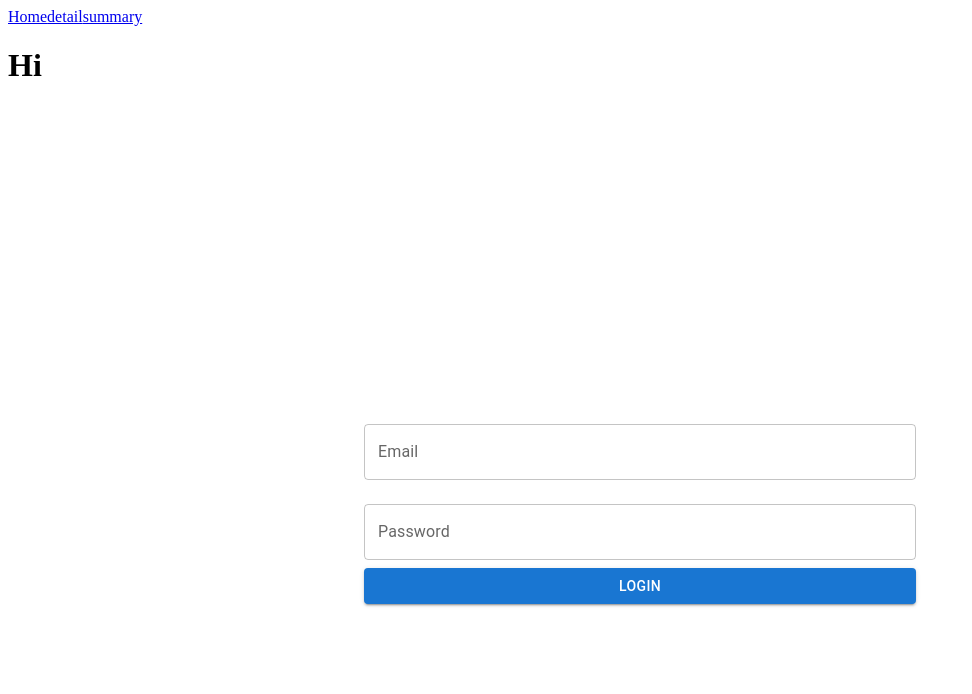
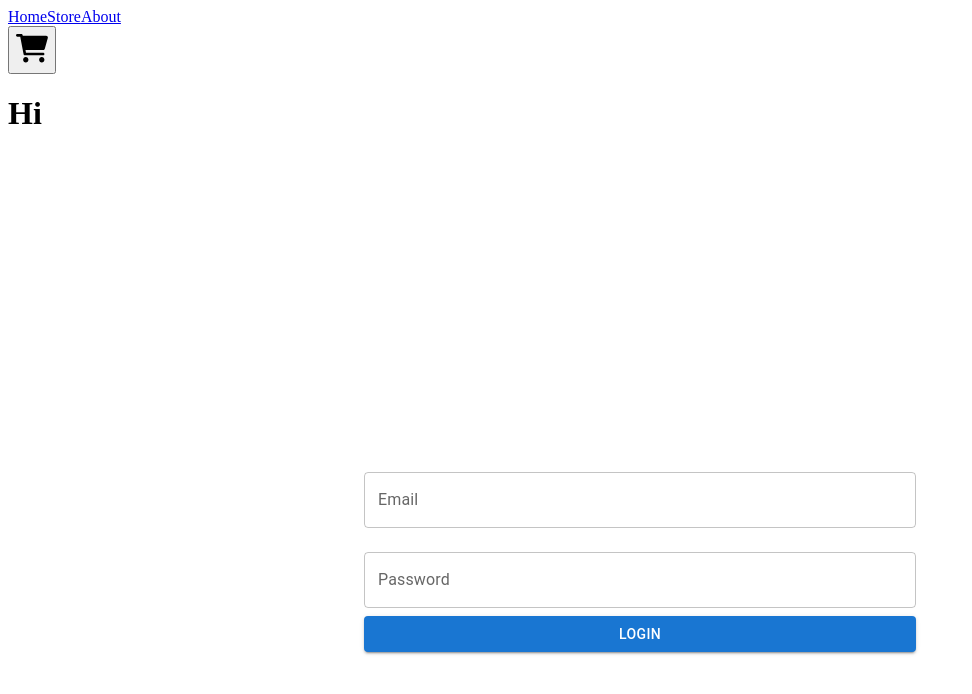
Before and after one commit to Kazamaki76/CodeMobile, a React (Vite) app in the folder codemobile/: page / in a window 1280 px wide. Shown: the top 694 px of the page, without its empty margins (0-972 px from the left). Built offline with nearby package versions, Linux system fonts and the light colour scheme.

Commit message:
add localstorage + add nav bar

```diff
--- a/codemobile/package.json
+++ b/codemobile/package.json
@@ -11,8 +11,10 @@
   },
   "dependencies": {
     "@hookform/resolvers": "^3.6.0",
+    "@reduxjs/toolkit": "^2.2.5",
     "react": "^18.2.0",
-    "react-dom": "^18.2.0"
+    "react-dom": "^18.2.0",
+    "react-redux": "^9.1.2"
   },
   "devDependencies": {
     "@types/react": "^18.3.3",
--- a/codemobile/src/App.tsx
+++ b/codemobile/src/App.tsx
@@ -1,26 +1,38 @@
-import {Routes, Route} from 'react-router-dom'
-import { Container } from 'react-bootstrap'
-import { Home } from './pages/HomePage'
-import { Login } from './pages/LoginPage'
-import { Detail } from './pages/DetailPage'
-import { Summary } from './pages/SummaryPage'
-import { Navbar } from './components/navbar'
+import React, { useEffect, useState } from 'react';
+import { BrowserRouter as Router, Routes, Route, Navigate } from 'react-router-dom';
+import { Container } from 'react-bootstrap';
+import { Home } from './pages/HomePage';
+import {Login} from './pages/LoginPage';
+import Detail from './pages/DetailPage';
+import { Summary } from './pages/SummaryPage';
+import { Navbar } from './components/navbar';
+
 function App() {
+  const [loggedIn, setLoggedIn] = useState<boolean>(() => {
+    const token = localStorage.getItem('authToken');
+    return token !== null;
+  });
 
+  useEffect(() => {
+    const token = localStorage.getItem('authToken');
+    setLoggedIn(token !== null);
+  }, []);
 
   return (
     <>
-    <Navbar />
-    <Container className='mb-4'>
-      <Routes>
-        <Route path="/" element={<Login/>} />
-        <Route path="/home" element={ <Home/>} />
-        <Route path="/detail" element={ <Detail/>} />
-        <Route path="/summary" element={ <Summary/>} />
-      </Routes>
-    </Container>
+      <Navbar />
+      <Container className='mb-4'>
+        <Routes>
+          <Route path="/" element={loggedIn ? <Navigate to="/home" /> : <Login setIsLoggedIn={setLoggedIn} />} />
+          <Route path="/login" element={loggedIn ? <Navigate to="/home" /> : <Login setIsLoggedIn={setLoggedIn} />} />
+          <Route path="/home" element={loggedIn ? <Home /> : <Navigate to="/login" />} />
+          <Route path="/detail" element={loggedIn ? <Detail /> : <Navigate to="/login" />} />
+          <Route path="/summary" element={loggedIn ? <Summary /> : <Navigate to="/login" />} />
+          <Route path="*" element={<Navigate to={loggedIn ? "/home" : "/login"} />} />
+        </Routes>
+      </Container>
     </>
-  )
+  );
 }
 
-export default App
+export default App;
--- a/codemobile/src/components/formWithYup.tsx
+++ b/codemobile/src/components/formWithYup.tsx
@@ -9,13 +9,14 @@
   email: string;
   password: string;
 }
+
 const emailRegex = /^[^\s@]+@[^\s@]+\.[^\s@]+$/;
 
 const schema = yup.object().shape({
   email: yup
-  .string()
-  .matches(emailRegex, 'Invalid email format')
-  .required('Email is required'),
+    .string()
+    .matches(emailRegex, 'Invalid email format')
+    .required('Email is required'),
   password: yup
     .string()
     .min(8, 'Password must be at least 8 characters')
@@ -30,6 +31,7 @@
 
   const onSubmit: SubmitHandler<IFormInput> = data => {
     if (data.email === 'aa@bb.cc' && data.password === '12345678') {
+      localStorage.setItem('authToken', 'your-auth-token');
       navigate('/home');
     } else {
       alert('Email or password incorrect');
--- a/codemobile/src/components/navbar.tsx
+++ b/codemobile/src/components/navbar.tsx
@@ -1,21 +1,54 @@
-import {Button, Container, Nav, Navbar as NavbarBs} from 'react-bootstrap'
-import { NavLink } from 'react-router-dom'
+import { Button, Container, Nav, Navbar as NavbarBs } from "react-bootstrap"
+import { NavLink } from "react-router-dom"
+// import { useShoppingCart } from "../context/ShoppingCartContext"
 
 export function Navbar() {
+//   const { openCart, cartQuantity } = useShoppingCart()
   return (
-        <NavbarBs className="bg-white shadow-sm mb-3">
+    <NavbarBs sticky="top" className="bg-white shadow-sm mb-3">
       <Container>
-                <Nav className='me-auto'>
-                    <Nav.Link to ="/" as={NavLink}  >
+        <Nav className="me-auto">
+          <Nav.Link to="/" as={NavLink}>
             Home
           </Nav.Link>
-                    <Nav.Link to ="/detail" as={NavLink}  >
-                    detail
+          <Nav.Link to="/store" as={NavLink}>
+            Store
           </Nav.Link>
-                    <Nav.Link to ="/summary" as={NavLink}  >
-                    summary
+          <Nav.Link to="/about" as={NavLink}>
+            About
           </Nav.Link>
         </Nav>
+
+          <Button
+
+            style={{ width: "3rem", height: "3rem", position: "relative" }}
+            variant="outline-primary"
+            className="rounded-circle"
+          >
+            <svg
+              xmlns="http://www.w3.org/2000/svg"
+              viewBox="0 0 576 512"
+              fill="currentColor"
+            >
+              <path d="M96 0C107.5 0 117.4 8.19 119.6 19.51L121.1 32H541.8C562.1 32 578.3 52.25 572.6 72.66L518.6 264.7C514.7 278.5 502.1 288 487.8 288H170.7L179.9 336H488C501.3 336 512 346.7 512 360C512 373.3 501.3 384 488 384H159.1C148.5 384 138.6 375.8 136.4 364.5L76.14 48H24C10.75 48 0 37.25 0 24C0 10.75 10.75 0 24 0H96zM128 464C128 437.5 149.5 416 176 416C202.5 416 224 437.5 224 464C224 490.5 202.5 512 176 512C149.5 512 128 490.5 128 464zM512 464C512 490.5 490.5 512 464 512C437.5 512 416 490.5 416 464C416 437.5 437.5 416 464 416C490.5 416 512 437.5 512 464z" />
+            </svg>
+
+            <div
+              className="rounded-circle bg-danger d-flex justify-content-center align-items-center"
+              style={{
+                color: "white",
+                width: "1.5rem",
+                height: "1.5rem",
+                position: "absolute",
+                bottom: 0,
+                right: 0,
+                transform: "translate(25%, 25%)",
+              }}
+            >
+
+            </div>
+          </Button>
+
       </Container>
     </NavbarBs>
   )
```
Also changed, not shown: 1 other file (tests, documents, lock files or other folders). Lines whose indentation alone changed are shown as unchanged.
